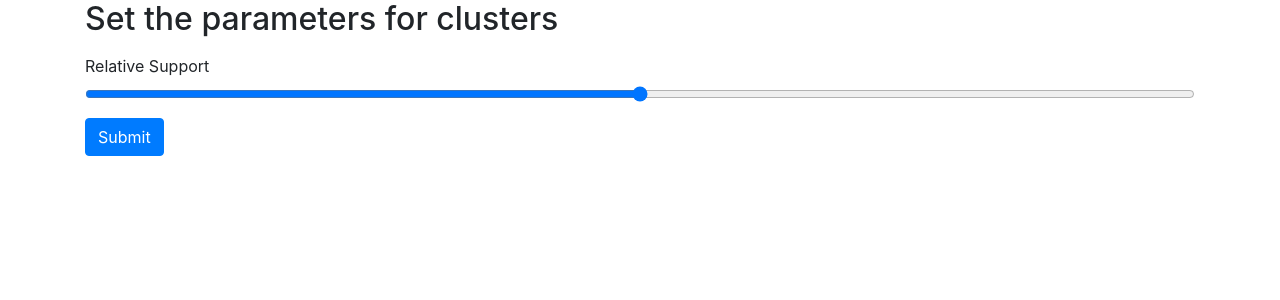
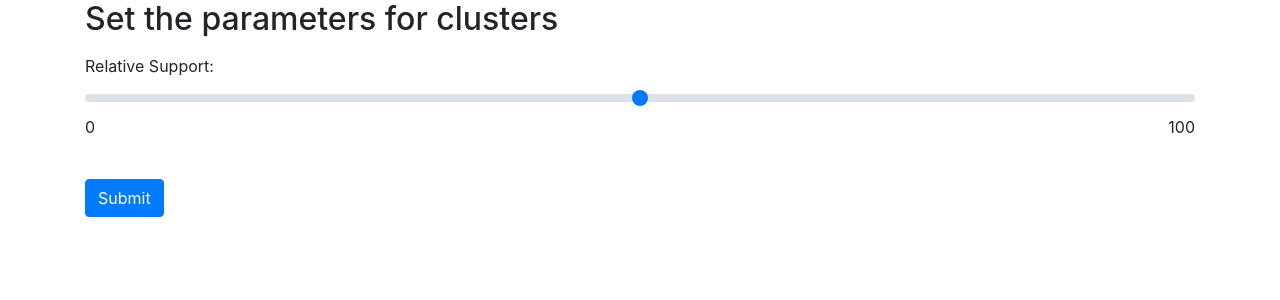
Before and after one commit to FredFuh/TraceClustering, a Flask app: page /thresholds in a window 1280 px wide. Shown: the part 56-356 px from the top of the page. Run offline with Flask 2, Linux system fonts and the light colour scheme; the visitor is signed in with stand-in values (Sample User, id 1); some libraries are stand-ins or nearby versions.

Commit message:
Updating Threshold Sliders

```diff
--- a/traceClustering/FlaskImpl/templates/thresholds.html
+++ b/traceClustering/FlaskImpl/templates/thresholds.html
@@ -40,29 +81,46 @@
 </p>
 <form method="POST" action="/thresholds" enctype="multipart/form-data">
 	<div class="form-group">
-        <label>Relative Support</label>
-        <input type="range" class="form-control-range" id="formControlRange" name="support" required>
+        <label for="relativeSupport">Relative Support: </label>
+        <output id="outRelativeSupport" for="relativeSupport" readonly style="border:0; color:#000000; font-weight:bold;"></output>
+		<input type="range" class="custom-range" id="relativeSupport" min="0" max="100" value="50" step="1" name="support" autocomplete="off" required>
+		<label for="relativeSupport" class="float-left">0</label>
+		<label for="relativeSupport" class="float-right">100</label>
     </div>
 
+	<br>
 	{% for cluster in cluster_labels %}
 
 	<h2>For cluster: {{cluster}}</h2>
 
 	<div class="form-group">
-    	<label>Relative Threshold 1</label>
-		<input type="range" class="form-control-range" id="formControlRange" placeholder="Threshold" name="threshold1" required>
+		<br>
+    	<label for="threshold1">Relative Threshold 1: </label>
+		<output id="outThreshold1" for="threshold1" readonly style="border:0; color:#000000; font-weight:bold;"></output>
+		<input type="range" class="custom-range" id="threshold1" min="0" max="100" value="50" step="1" placeholder="Threshold" name="threshold1" autocomplete="off" required>
+		<label for="threshold1" class="float-left">0</label>
+		<label for="threshold1" class="float-right">100</label>
   	</div>
   	<div class="form-group">
-    	<label">Relative Threshold 2</label>
-    	<input type="range" class="form-control-range" id="formControlRange" placeholder="Threshold" name="threshold2" required>
+  		<br>
+    	<label for="threshold2">Relative Threshold 2: </label>
+		<output id="outThreshold2" for="threshold2" readonly style="border:0; color:#000000; font-weight:bold;"></output>
+		<input type="range" class="custom-range" id="threshold2" min="0" max="100" value="50" step="1" placeholder="Threshold" name="threshold2" autocomplete="off" required>
+		<label for="threshold2" class="float-left">0</label>
+		<label for="threshold2" class="float-right">100</label>
   	</div>
   	<div class="form-group">
-    	<label">Relative Threshold 3</label>
-    	<input type="range" class="form-control-range" id="formControlRange" placeholder="Threshold" name="threshold3" required>
+  		<br>
+	   	<label for="threshold3">Relative Threshold 3: </label>
+		<output id="outThreshold3" for="threshold3" readonly style="border:0; color:#000000; font-weight:bold;"></output>
+		<input type="range" class="custom-range" id="threshold3" min="0" max="100" value="50" step="1" placeholder="Threshold" name="threshold3" autocomplete="off" required>
+		<label for="threshold1" class="float-left">0</label>
+		<label for="threshold1" class="float-right">100</label>
   	</div>
 
 	{% endfor %}
 
+	<br>
 	<button type="submit" class="btn btn-primary" value="Submit" onclick="loading()">Submit</button>
 </form>
 
@@ -70,4 +128,41 @@
 <div id="loading"></div>
 
 
+<script>
+
+var threshold1 = document.getElementById("threshold1");
+var outThreshold1 = document.getElementById("outThreshold1");
+outThreshold1.value = threshold1.value;
+
+threshold1.oninput = function() {
+  outThreshold1.value = this.value;
+}
+
+var threshold2 = document.getElementById("threshold2");
+var outThreshold2 = document.getElementById("outThreshold2");
+outThreshold2.value = threshold2.value;
+
+threshold2.oninput = function() {
+  outThreshold2.value = this.value;
+}
+
+var threshold3 = document.getElementById("threshold3");
+var outThreshold3 = document.getElementById("outThreshold3");
+outThreshold3.value = threshold3.value;
+
+threshold3.oninput = function() {
+  outThreshold3.value = this.value;
+}
+
+var relativeSupport = document.getElementById("relativeSupport");
+var outRelativeSupport = document.getElementById("outRelativeSupport");
+outRelativeSupport.value = relativeSupport.value;
+
+relativeSupport.oninput = function() {
+  outRelativeSupport.value = this.value;
+}
+
+
+</script>
+
 {% endblock %}
```
Also changed, not shown: other parts of traceClustering/FlaskImpl/templates/thresholds.html (+41 -0 lines).
